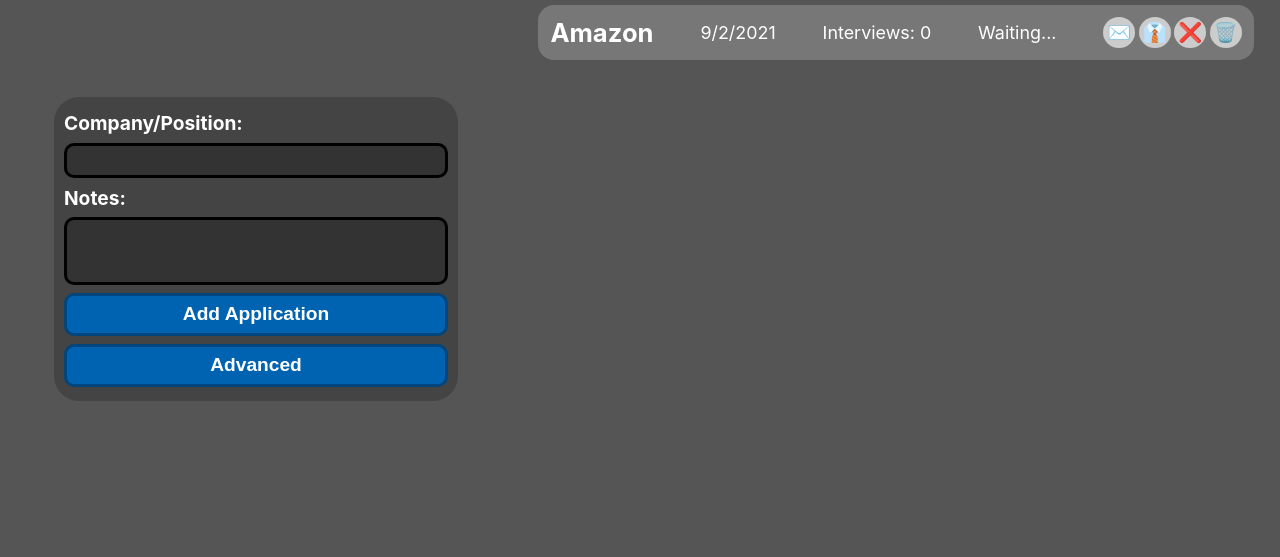
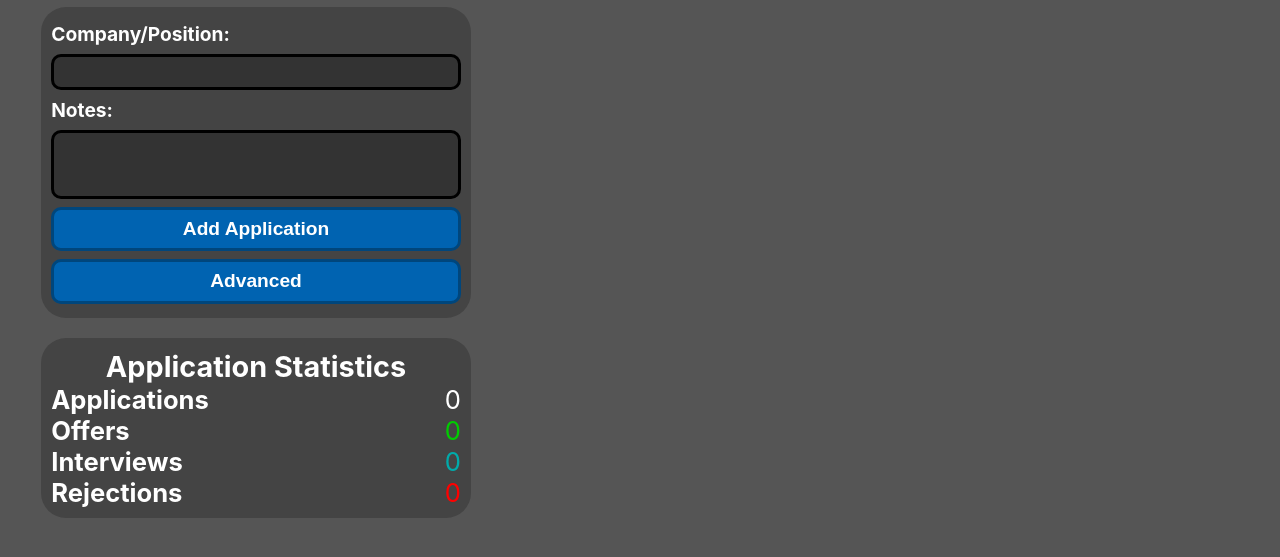
Before and after one commit to devinarena/AppTracker, a React app in the folder app-tracker/: page / in a window 1280 px wide. Shown: the part 83-640 px from the top of the page. Built offline with nearby package versions, Linux system fonts and the light colour scheme.

Commit message:
localstorage

```diff
--- a/app-tracker/src/AppTracker.js
+++ b/app-tracker/src/AppTracker.js
@@ -4,11 +4,12 @@ import Navbar from './components/Navbar'
 import ApplicationManager from './components/application-manage/ApplicationManager'
 import ApplicationView from './components/application-view/ApplicationView';
 import AppsContext from './ApplicationContext';
-import { useContext, useState } from 'react';
+import React, { useEffect, useState } from 'react';
 
 function AppTracker() {
 
-  const [apps, setApps] = useState([new Application("Amazon", "Test notes", new Date(), 0, false, false)]);
+  const [apps, setApps] = useState([]);
+  const [createdApps, setCreatedApps] = useState(0);
 
   /**
    * Removes an application from stored applications
@@ -20,20 +21,61 @@ function AppTracker() {
   }
 
   /**
-   * Adds an application to stored applications
+   * Adds an application to stored applications and increments
+   * total created applications (for application id)
    *
    * @param {Application} application to be added
    */
   const addApp = (application) => {
-    apps.push(application);
-    setApps(apps);
+    setApps(apps.concat([application]));
+    setCreatedApps(createdApps + 1);
   }
+
+  /**
+   * Updates an application by creating a new array
+   * and readding all apps except the one corresponding
+   * to the new application id.
+   *
+   * @param {Application} application to be updated
+   */
+  const updateApp = (id, values) => {
+    setApps(apps.map(app => {
+      if (app.id === id) {
+        return new Application(
+          id,
+          values.company != null ? values.company : app.company,
+          values.notes != null ? values.notes : app.notes,
+          values.date != null ? values.date : app.date,
+          values.interviews != null ? values.interviews : app.interviews,
+          values.offer != null ? values.offer : app.offer,
+          values.rejection != null ? values.rejection : app.rejection,
+        );
+      }
+      return app;
+    }));
+  }
+
+  useEffect(() => {
+    if (localStorage.getItem("applications") != null)
+      setApps(JSON.parse(localStorage.getItem("applications")));
+  }, []);
+
+  /**
+   * Hook for when apps or created apps changes, save
+   * any of those changes to localstorage to persist data.
+   */
+  useEffect(() => {
+    if (apps.length > 0)
+      localStorage.setItem("applications", JSON.stringify(apps));
+    if (createdApps > 0)
+      localStorage.setItem("createdApps", createdApps);
+  }, [apps, createdApps]);
 
   return (
     <div className="AppTracker">
       <Navbar />
       <div className="content">
-        <AppsContext.Provider value={{ apps, removeApp, addApp }}>
+        <AppsContext.Provider value={{ apps, removeApp, addApp, updateApp, createdApps }}>
           <ApplicationManager />
           <ApplicationView />
         </AppsContext.Provider>
--- a/app-tracker/src/Application.js
+++ b/app-tracker/src/Application.js
@@ -10,14 +10,16 @@ export default class Application {
     /**
      * Default constructor for Applications, all info must be entered.
      *
+     * @param {int} id the application id to keep it unique
      * @param {String} company the company or position name
      * @param {String} notes any user notes about the company
-     * @param {Date} date the date the application was submitted
+     * @param {String} date the date the application was submitted
      * @param {int} interviews the number of interviews had for this position
      * @param {boolean} offer if an offer has been given
      * @param {boolean} rejection if a rejection has been given
      */
-    constructor(company, notes, date, interviews, offer, rejection) {
+    constructor(id, company, notes, date, interviews, offer, rejection) {
+        this.id = id;
         this.company = company;
         this.notes = notes;
         this.date = date;
--- a/app-tracker/src/ApplicationContext.js
+++ b/app-tracker/src/ApplicationContext.js
@@ -4,6 +4,8 @@ const AppsContext = React.createContext({
     apps: [],
     removeApp: () => {},
     addApp: () => {},
+    updateApp: () => {},
+    createdApps: 0,
 });
 
 export default AppsContext;
--- /dev/null
+++ b/app-tracker/src/components/application-manage/AddApplication.css
@@ -0,0 +1,81 @@
+.add-application {
+    width: 100%;
+    margin: 2%;
+    display: flex;
+    justify-content: center;
+    color: #fff;
+}
+
+.add-application form * {
+    margin: 1% 0;
+}
+
+.add-application form {
+    width: 80%;
+    padding: 2%;
+    background: #444;
+    display: flex;
+    flex-direction: column;
+    justify-content: space-evenly;
+    border-radius: 25px;
+    overflow-y: hidden;
+}
+
+.add-application form label {
+    font-size: 1.5vw;
+    font-weight: bold;
+}
+
+.add-application form input[type=text] {
+    padding: 1%;
+    font-size: 1.5vw;
+    background: #333;
+    border: 3px solid black;
+    border-radius: 10px;
+    color: #fff;
+    transition: border 1s ease;
+    -webkit-transition: border 1s ease;
+    -moz-transition: border 1s ease;
+}
+
+.add-application form input[type=text]:focus {
+    outline: none;
+    border: 3px solid #666;
+}
+
+.add-application form textarea {
+    padding: 1%;
+    font-size: 1.25vw;
+    background: #333;
+    border: 3px solid black;
+    border-radius: 10px;
+    color: #fff;
+    resize: none;
+    transition: border 1s ease;
+    -webkit-transition: border 1s ease;
+    -moz-transition: border 1s ease;
+}
+
+.add-application form textarea:focus {
+    outline: none;
+    border: 3px solid #666;
+}
+
+.add-application form input[type=submit], .add-application form button {
+    border: 3px solid #00467c;
+    border-radius: 10px;
+    background: #0063B1;
+    color: #fff;
+    padding: 2%;
+    font-size: 1.5vw;
+    font-weight: bold;
+    cursor: pointer;
+    transition: border 1s ease, background 1s ease;
+    -webkit-transition: border 1s ease, background 1s ease;
+    -moz-transition: border 1s ease, background 1s ease;
+}
+
+.add-application form input[type=submit]:hover, .add-application form button:hover {
+    border: 3px solid #0063B1;
+    background: #0191ff;
+}
--- /dev/null
+++ b/app-tracker/src/components/application-manage/AddApplication.js
@@ -0,0 +1,59 @@
+import { useContext, useState } from 'react';
+import AppsContext from '../../ApplicationContext'
+import Application from '../../Application';
+import './AddApplication.css'
+
+/**
+ * @file AddApplication
+ * @author Devin Arena
+ * @description Extracted component for adding an application
+ *              using a text field, textarea and submit button
+ * @since 8/31/2021
+ */
+
+/**
+ * Builds the AddApplication panel which allows
+ * you to enter company, notes, and submit
+ *
+ * @returns JSX for ApplicationStats
+ */
+const AddApplication = () => {
+
+    const [company, setCompany] = useState("");
+    const [notes, setNotes] = useState("");
+
+    const appsContext = useContext(AppsContext);
+
+    const handleSubmit = (e) => {
+        e.preventDefault();
+        if (company.length === 0)
+            return;
+        let date = new Date().toLocaleDateString();
+        let interviews = 0;
+        let offer = false;
+        let rejection = false;
+        let app = new Application(appsContext.createdApps, company, notes, date, interviews, offer, rejection);
+        appsContext.addApp(app);
+        setCompany("");
+        setNotes("");
+    }
+
+    return (
+        <div className="add-application">
+            <form onSubmit={handleSubmit}>
+                <label>
+                    Company/Position:
+                </label>
+                <input type="text" name="company" value={company} maxLength="80" onChange={e => setCompany(e.target.value)} />
+                <label>
+                    Notes:
+                </label>
+                <textarea name="notes" rows="3" maxLength="800" value={notes} onChange={e => setNotes(e.target.value)} />
+                <input type="submit" value="Add Application" />
+                <button name="advanced" >Advanced</button>
+            </form>
+        </div>
+    );
+}
+
+export default AddApplication;
--- a/app-tracker/src/components/application-manage/ApplicationManager.css
+++ b/app-tracker/src/components/application-manage/ApplicationManager.css
@@ -1,82 +1,8 @@
 .app-manager {
     width: 40%;
-    height: 70%;
+    height: 100%;
     display: flex;
-    justify-content: center;
+    justify-content: flex-start;
     align-items: center;
-    color: #fff;
+    flex-direction: column;
 }
-
-.app-manager form * {
-    margin: 1% 0;
-}
-
-.app-manager form {
-    width: 75%;
-    padding: 2%;
-    background: #444;
-    display: flex;
-    flex-direction: column;
-    justify-content: space-evenly;
-    border-radius: 25px;
-    overflow-y: hidden;
-}
-
-.app-manager form label {
-    font-size: 1.5vw;
-    font-weight: bold;
-}
-
-.app-manager form input[type=text] {
-    padding: 1%;
-    font-size: 1.5vw;
-    background: #333;
-    border: 3px solid black;
-    border-radius: 10px;
-    color: #fff;
-    transition: border 1s ease;
-    -webkit-transition: border 1s ease;
-    -moz-transition: border 1s ease;
-}
-
-.app-manager form input[type=text]:focus {
-    outline: none;
-    border: 3px solid #666;
-}
-
-.app-manager form textarea {
-    padding: 1%;
-    font-size: 1.25vw;
-    background: #333;
-    border: 3px solid black;
-    border-radius: 10px;
-    color: #fff;
-    resize: none;
-    transition: border 1s ease;
-    -webkit-transition: border 1s ease;
-    -moz-transition: border 1s ease;
-}
-
-.app-manager form textarea:focus {
-    outline: none;
-    border: 3px solid #666;
-}
-
-.app-manager form input[type=submit], .app-manager form button {
-    border: 3px solid #00467c;
-    border-radius: 10px;
-    background: #0063B1;
-    color: #fff;
-    padding: 2%;
-    font-size: 1.5vw;
-    font-weight: bold;
-    cursor: pointer;
-    transition: border 1s ease, background 1s ease;
-    -webkit-transition: border 1s ease, background 1s ease;
-    -moz-transition: border 1s ease, background 1s ease;
-}
-
-.app-manager form input[type=submit]:hover, .app-manager form button:hover {
-    border: 3px solid #0063B1;
-    background: #0191ff;
-}
--- a/app-tracker/src/components/application-manage/ApplicationManager.js
+++ b/app-tracker/src/components/application-manage/ApplicationManager.js
@@ -1,7 +1,6 @@
-import { useContext, useState } from 'react';
-import AppsContext from '../../ApplicationContext'
-import Application from '../../Application';
+import AddApplication from './AddApplication';
 import './ApplicationManager.css'
+import ApplicationStats from './ApplicationStats';
 
 /**
  * @file ApplicationManager.js
@@ -18,37 +17,10 @@ import './ApplicationManager.css'
  */
 const ApplicationManager = () => {
 
-    const [company, setCompany] = useState("");
-    const [notes, setNotes] = useState("");
-
-    const appsContext = useContext(AppsContext);
-
-    const handleSubmit = (e) => {
-        e.preventDefault();
-        if (company.length === 0)
-            return;
-        let date = new Date();
-        let interviews = 0;
-        let offer = false;
-        let rejection = false;
-        let app = new Application(company, notes, date, interviews, offer, rejection);
-        appsContext.addApp(app);
-    }
-
     return (
         <div className="app-manager">
-            <form onSubmit={handleSubmit}>
-                <label>
-                    Company/Position:
-                </label>
-                <input type="text" name="company" maxLength="80" onChange={e => setCompany(e.target.value)} />
-                <label>
-                    Notes:
-                </label>
-                <textarea name="company" rows="3" maxLength="800" onChange={e => setNotes(e.target.value)} />
-                <input type="submit" value="Add Application" />
-                <button name="advanced" >Advanced</button>
-            </form>
+            <AddApplication />
+            <ApplicationStats />
         </div>
     );
 }
--- /dev/null
+++ b/app-tracker/src/components/application-manage/ApplicationStats.css
@@ -0,0 +1,59 @@
+.app-stats {
+    width: 100%;
+    margin: 2%;
+    display: flex;
+    justify-content: center;
+    align-items: center;
+    color: #fff;
+}
+
+.stats-container {
+    width: 80%;
+    padding: 2%;
+    background: #444;
+    display: flex;
+    flex-direction: column;
+    justify-content: center;
+    align-items: center;
+    border-radius: 25px;
+}
+
+.stats-container h1 {
+    font-size: 2.25vw;
+}
+
+.stats-list {
+    width: 100%;
+    list-style: none;
+    display: flex;
+    justify-content: space-evenly;
+    flex-direction: column;
+    align-items: center;
+}
+
+.stats-list li {
+    width: 100%;
+    display: flex;
+    justify-content: space-between;
+    align-items: center;
+}
+
+.stats-list li h3 {
+    font-size: 2vw;
+}
+
+.stats-list li p {
+    font-size: 2vw;
+}
+
+.offers p {
+    color: #0c0;
+}
+
+.interviews p {
+    color: #0aa;
+}
+
+.rejections p {
+    color: #f00;
+}
--- /dev/null
+++ b/app-tracker/src/components/application-manage/ApplicationStats.js
@@ -0,0 +1,66 @@
+import ApplicationContext from '../../ApplicationContext'
+import './ApplicationStats.css'
+
+/**
+ * @file ApplicationStats.js
+ * @author Devin Arena
+ * @description Displays the users total applications, interviews, rejections
+ *              response rate, etc.
+ * @since 8/31/2021
+ */
+
+/**
+ * Builds the ApplicationManager widget containing
+ * widgets for application management
+ *
+ * @returns JSX for ApplicationStats
+ */
+const ApplicationStats = () => {
+
+    const pullStats = (apps) => {
+        let interviews = 0;
+        let offers = 0;
+        let rejections = 0;
+        for (const app of apps) {
+            interviews += app.interviews;
+            offers += app.offer;
+            rejections += (app.rejection && !app.offer);
+        }
+        return { interviews, offers, rejections };
+    }
+
+    return (
+        <ApplicationContext.Consumer>
+            {({apps}) => {
+                const { interviews, offers, rejections } = pullStats(apps);
+                return (
+                    <div className="app-stats">
+                        <div className="stats-container">
+                            <h1>Application Statistics</h1>
+                            <ul className="stats-list">
+                                <li className="total-apps">
+                                    <h3>Applications</h3>
+                                    <p>{apps.length}</p>
+                                </li>
+                                <li className="offers">
+                                    <h3>Offers</h3>
+                                    <p>{offers}</p>
+                                </li>
+                                <li className="interviews">
+                                    <h3>Interviews</h3>
+                                    <p>{interviews}</p>
+                                </li>
+                                <li className="rejections">
+                                    <h3>Rejections</h3>
+                                    <p>{rejections}</p>
+                                </li>
+                            </ul>
+                        </div>
+                    </div>
+                );
+            }}
+        </ApplicationContext.Consumer>
+    );
+}
+
+export default ApplicationStats;
--- a/app-tracker/src/components/application-view/ApplicationCard.css
+++ b/app-tracker/src/components/application-view/ApplicationCard.css
@@ -9,12 +9,21 @@
     margin: 1% 0;
 }
 
+.app-card * {
+    width: 20%;
+    display: flex;
+    justify-content: center;
+    align-items: center;
+}
+
 .app-card h1 {
     font-size: 2vw;
     transition: color 1s ease;
     -webkit-transition: color 1s ease;
     -moz-transition: color 1s ease;
     cursor: pointer;
+    width: 26%;
+    text-align: center;
 }
 
 .app-card h1:hover {
@@ -23,20 +32,22 @@
 
 .app-card p {
     font-size: 1.4vw;
+    width: 18%;
 }
 
 .buttons {
+    width: 20%;
     display: flex;
     justify-content: space-between;
-    width: 20%;
 }
 
 .buttons button {
+    width: auto;
     text-decoration: none;
     border: none;
     font-size: 1.5vw;
     border-radius: 50%;
-    padding: 4px;
+    padding: 2%;
     cursor: pointer;
     background: #ccc;
     transition: background 1s ease;
@@ -47,3 +58,37 @@
 .buttons button:hover {
     background: #fff;
 }
+
+.job-offer {
+    animation: 3s linear infinite glowBorder;
+}
+
+.rejection {
+    border: 1px solid #900;
+}
+
+.rejection * {
+    text-decoration: line-through;
+}
+
+.rejection .buttons {
+    text-decoration: none;
+}
+
+@keyframes glowBorder {
+    0%{
+        border: 3px solid #00ff37;
+    }
+    25%{
+        border: 3px solid #00fff2;
+    }
+    50%{
+        border: 3px solid #003f3c;
+    }
+    75%{
+        border: 3px solid #003f00;
+    }
+    100%{
+        border: 3px solid #00ff37;
+    }
+}
--- a/app-tracker/src/components/application-view/ApplicationCard.js
+++ b/app-tracker/src/components/application-view/ApplicationCard.js
@@ -27,17 +27,27 @@ const ApplicationCard = (props) => {
 
     return (
         <AppsContext.Consumer>
-            {({removeApp}) => {
+            {({ removeApp, updateApp }) => {
                 return (
-                    <div className="app-card">
+                    <div className={
+                        "app-card" +
+                        (props.app.offer ? " job-offer" : "") +
+                        (props.app.rejection && !props.app.offer ? " rejection" : "")
+                    }>
                         <h1>{props.app.company}</h1>
-                        <p>{props.app.date.toLocaleDateString()}</p>
+                        <p>{props.app.date}</p>
                         <p>Interviews: {props.app.interviews}</p>
-                        <p>{status()}</p>
+                        <p className="app-status">{status()}</p>
                         <div className="buttons">
-                            <button type="submit">✉️</button>
-                            <button type="submit">👔</button>
-                            <button type="submit">❌</button>
+                            <button type="submit" onClick={() => {
+                                updateApp(props.app.id, { offer: !props.app.offer });
+                            }}>✉️</button>
+                            <button type="submit" onClick={() => {
+                                updateApp(props.app.id, { interviews: props.app.interviews + 1 });
+                            }}>👔</button>
+                            <button type="submit" onClick={() => {
+                                updateApp(props.app.id, { rejection: !props.app.rejection });
+                            }}>❌</button>
                             <button type="submit" onClick={() => removeApp(props.app)}>🗑️</button>
                         </div>
                     </div>
--- a/app-tracker/src/components/application-view/ApplicationView.js
+++ b/app-tracker/src/components/application-view/ApplicationView.js
@@ -20,7 +20,6 @@ const ApplicationView = () => {
         <div className="app-view">
             <AppsContext.Consumer>
                 {({ apps }) => {
-                    console.log(apps);
                     return [apps.map((app, id) => { return (<ApplicationCard key={id} app={app} />); })]
                 }}
             </AppsContext.Consumer>
```
